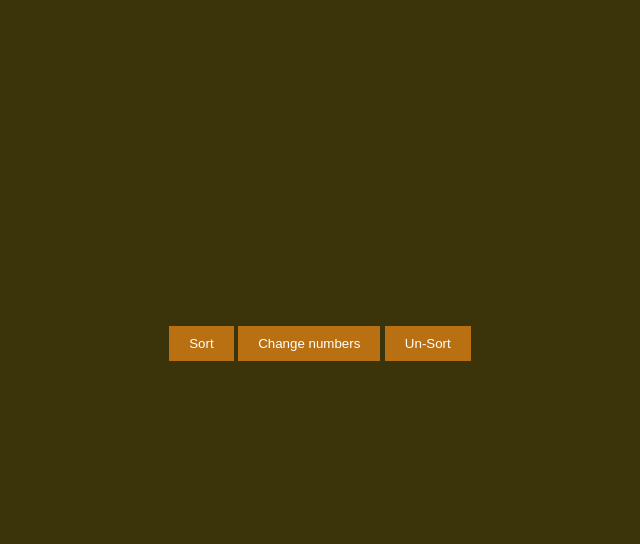
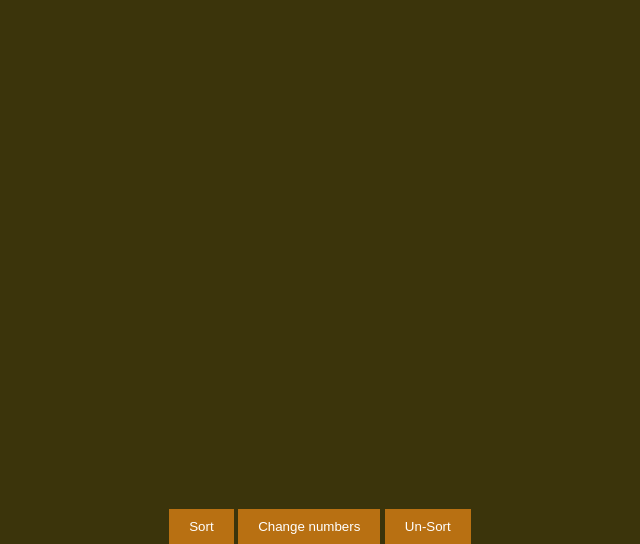
Before and after one commit to maxiio178/QuickShortAnimate, a plain HTML site: page Index.html in a window 1280 px wide. Shown: the part 256-800 px from the top of the page, without its empty margins (320-960 px from the left). Drawn offline with nearby package versions, Linux system fonts and the light colour scheme.

Commit message:
complement styile css

```diff
--- a/css/Styles.css
+++ b/css/Styles.css
@@ -1,10 +1,15 @@
-html {
+* {
+    margin: 0;
+    padding: 0;
+    box-sizing: border-box;
+}
+body, html {
     font-family: Arial, sans-serif;
     display: flex;
-    justify-content: center;
+    flex-direction: column;
+    justify-content: space-between;
     align-items: center;
-    height: 100vh;
-    margin: 0;
+    height: 100%;
     background-color: #3b340b;
 }
 h1 {
@@ -46,4 +51,5 @@ h1 {
 }
 #container-buttoms {
     text-align: center;
+    bottom: 80vh;
 }
```
